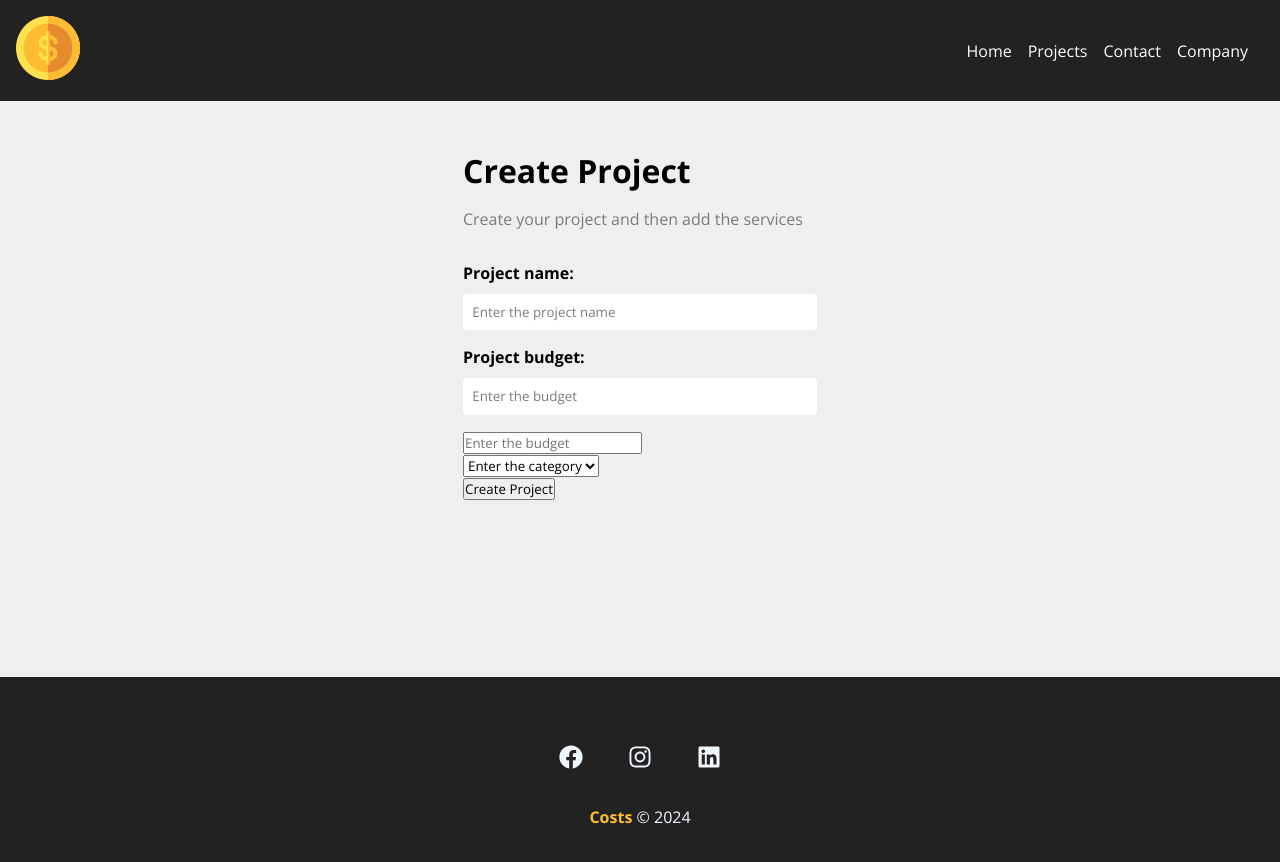
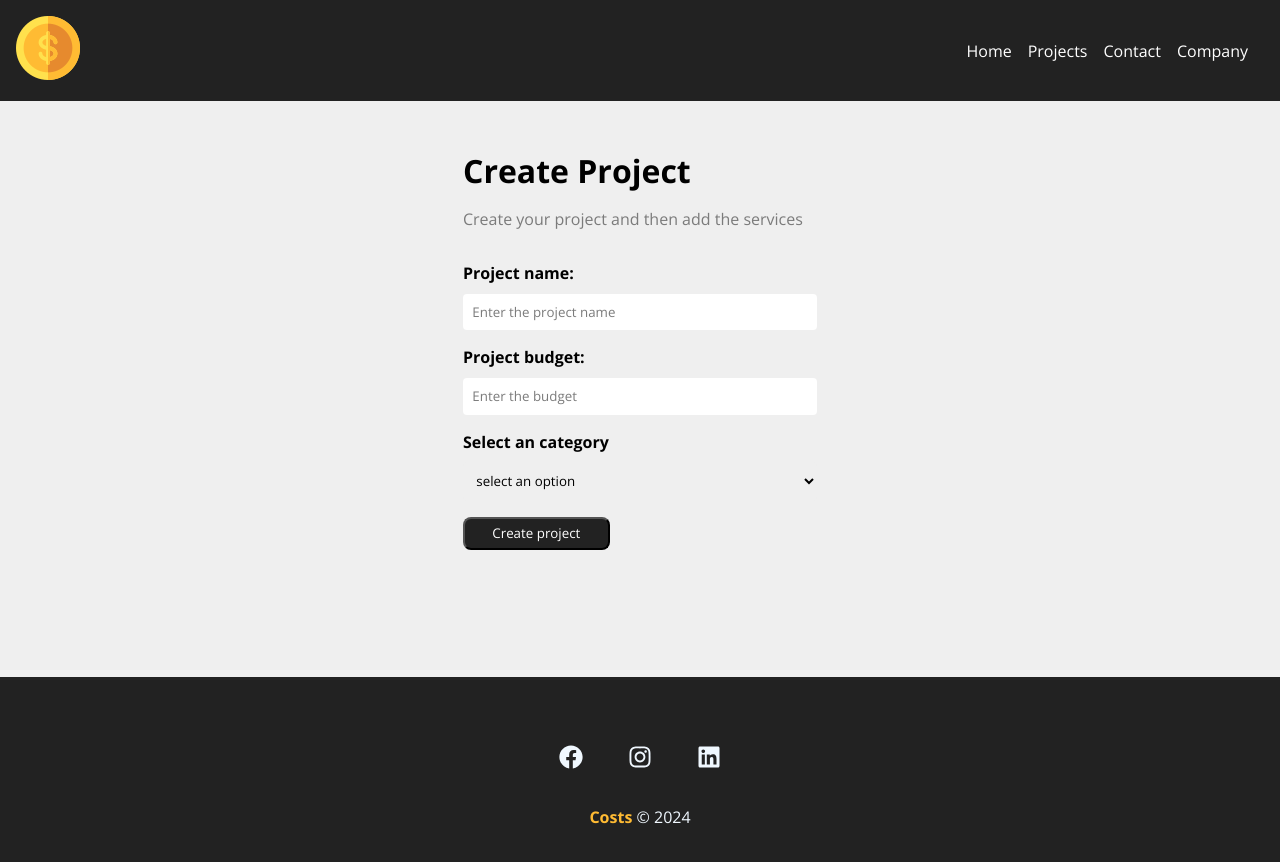
Before and after one commit to Raulleao/Costs, a React (Create React App) app: page /newproject in a window 1280 px wide. Shown: the top 862 px of the page. Built offline with nearby package versions, Linux system fonts and the light colour scheme.

Commit message:
feat: add select and submit button

```diff
--- a/src/components/project/ProjectForm.js
+++ b/src/components/project/ProjectForm.js
@@ -1,8 +1,9 @@
 import styles from "./ProjectForm.module.css";
 import Input from "../form/Input";
+import Select from "../form/Select";
+import SubmitButton from "../form/SubmitButton";
 
 function ProjectForm() {
-  var valueSubmit = "Create Project";
   return (
     <form className={styles.form}>
       <Input
@@ -17,18 +18,8 @@ function ProjectForm() {
         name="budget"
         placeholder="Enter the budget"
       />
-
-      <div>
-        <input type="number" placeholder="Enter the budget" />
-      </div>
-      <div>
-        <select name="category_id">
-          <option disabled selected>
-            Enter the category
-          </option>
-        </select>
-      </div>
-      <input type="submit" value={valueSubmit} />
+      <Select name="category_id" text="Select an category" />
+      <SubmitButton text="Create project"/>
     </form>
   );
 }
--- a/src/components/project/ProjectForm.module.css
+++ b/src/components/project/ProjectForm.module.css
@@ -1,5 +1,4 @@
 .form {
   width: 100%;
   margin: 2em 0;
-
 }
```
